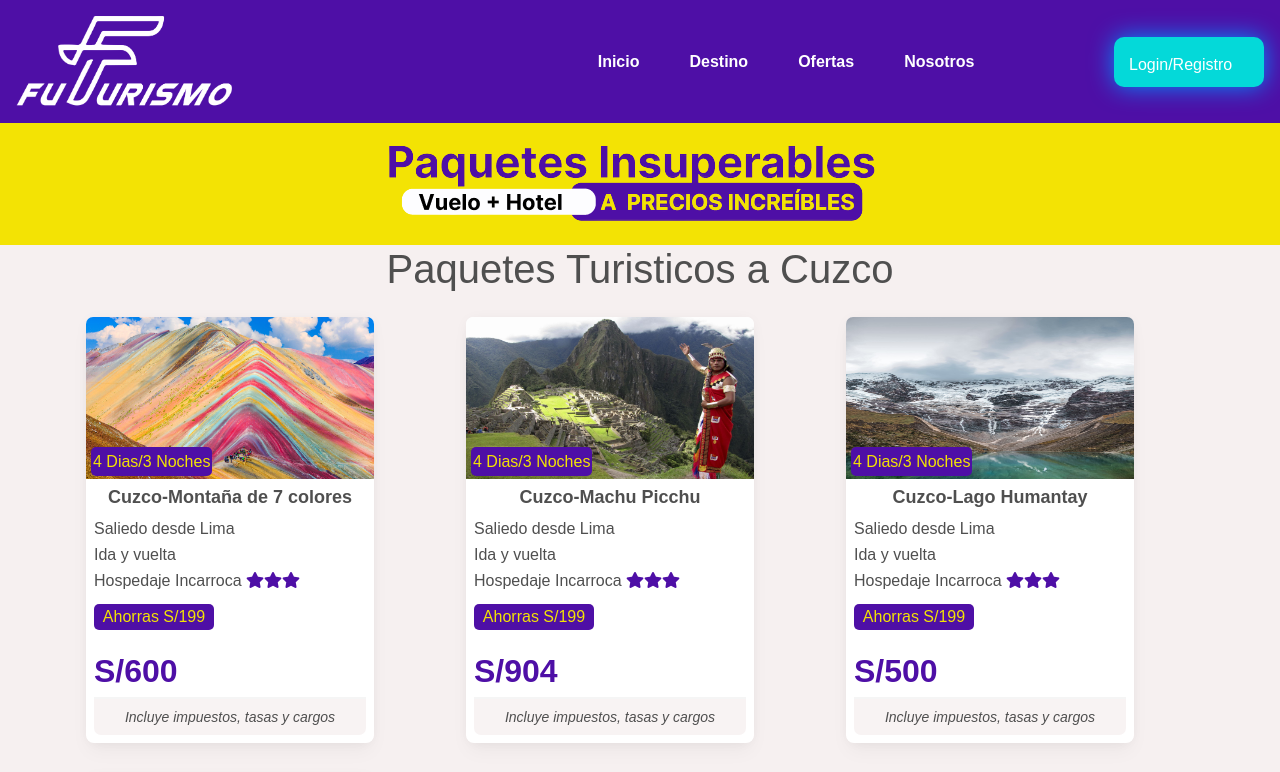
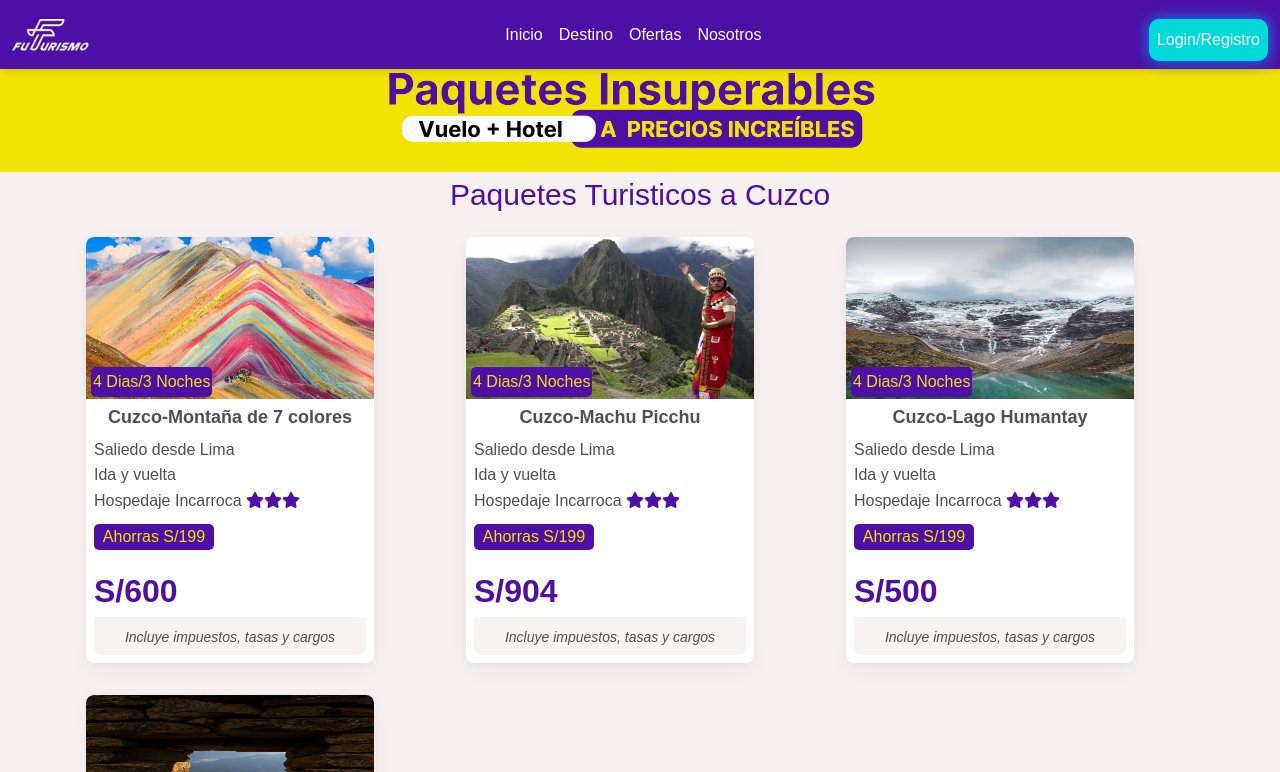
Before and after one commit to Kodoku-Shinku/bootstrap5.1.3, a website: page ofertas.html in a window 1280 px wide. Shown: the top 772 px of the page. Drawn offline with nearby package versions, Linux system fonts and the light colour scheme; files whose address does not match are found by name; a web font is replaced by a local one.

Commit message:
se corrige navbar y se agrega hover a imagenes y menu

```diff
--- a/css/ofertas.css
+++ b/css/ofertas.css
@@ -13,57 +13,17 @@ body {
 }
 
 /*Navbar*/
-header {
-    padding: 1em;
-    display: flex;
-    width: 100%;
-    height: 20%;
-    background: #4E0FA6;
+
+.nav-color {
+    background: #4e0fa6;
 }
 
-.logo {
-    width: 70%;
+.menu-hover {
+    color: #ffffff;
 }
 
-.logo img {
-    width: 50%;
-
-}
-
-header nav {
-    width: 100%;
-    display: flex;
-    align-items: center;
-    justify-content: center;
-}
-
-header nav ul {
-    display: flex;
-    justify-content: center;
-    align-items: flex-start;
-    width: 100%;
-    overflow: hidden;
-    list-style-type: none;
-    margin: 0;
-    padding: 0;
-}
-
-header nav ul li {
-    float: right;
-    display: inline;
-    margin-right: 10px;
-}
-
-header nav ul li a {
-    text-decoration: none;
-    padding: 15px 20px;
-    font-weight: bold;
-    color: #ffffff;
-
-}
-
-header nav ul li a:hover {
-    color: #04D9D9;
+.menu-hover:hover {
+    color: #F3E304;
 
 }
 
@@ -73,16 +33,13 @@ header nav ul li a:hover {
     display: flex;
     justify-content: center;
     align-items: flex-end;
-    margin-bottom: 20px;
+    padding-top: 10px;
 }
 
 .shadow__btn {
-    display: felx;
-    width: 150px;
-    height: 50px;
     font-weight: 500;
     border-radius: 10px;
-    padding: 15px 15px;
+    padding: 8px 8px;
     background-color: #04D9D9;
     color: #ffffff;
     text-decoration: none;
@@ -90,14 +47,14 @@ header nav ul li a:hover {
 
 .shadow__btn {
     background: #04D9D9;
-    box-shadow: 0 0 25px rgb(0, 140, 255);
+    box-shadow: 0 0 15px rgb(0, 140, 255);
 }
 
 .shadow__btn:hover {
     box-shadow: 0 0 5px #04D9D9,
-        0 0 25px #04D9D9,
-        0 0 50px #04D9D9,
-        0 0 100px #04D9D9;
+        0 0 8px #04D9D9,
+        0 0 10px #04D9D9,
+        0 0 15px #04D9D9;
 }
 
 /*Paquetes Insuperables*/
@@ -107,6 +64,13 @@ header nav ul li a:hover {
     background-color: #F3E304;
     background-repeat: no-repeat;
     background-attachment: fixed;
+    padding-top: 50px;
+}
+
+h1 {
+    color: #4e0fa6;
+    font-size: 30px;
+    padding-top: 5px;
 }
 
 /*Cards*/
@@ -156,9 +120,10 @@ img {
     height: 162px;
 }
 
-.image img:hover {
-    animation: pulse 0.5s;
+.hide-overflow {
+    overflow: hidden;
 }
+
 
 .caption {
     position: absolute;
--- a/ofertas.html
+++ b/ofertas.html
@@ -29,36 +29,50 @@
 
 <body>
     <header>
-        <div class="logo">
-            <img src="img/logo_blanco.png" alt="logo">
-        </div>
-        <nav>
-            <ul>
-                <li><a href="index.html">Inicio</a></li>
-                <li><a href="destinos.html">Destino</a></li>
-                <li><a href="#">Ofertas</a></li>
-                <li><a href="nosotros.html">Nosotros</a></li>
-            </ul>
+        <nav class="navbar fixed-top navbar-expand-md nav-color">
+            <div class="container-fluid">
+                <a class="navbar-brand" href="#"><img src="img/logo_blanco_2.png" alt="logo"></a>
+                <button class="navbar-toggler" type="button" data-mdb-toggle="collapse"
+                    data-mdb-target="#navbarTogglerDemo02" aria-controls="navbarTogglerDemo02" aria-expanded="false"
+                    aria-label="Toggle navigation">
+                    <i class="fas fa-bars"></i>
+                </button>
+                <div class="collapse navbar-collapse" id="navbarTogglerDemo02">
+                    <div class="col-md-4"></div>
+                    <ul class="navbar-nav me-auto mb-2 mb-lg-0">
+                        <li class="nav-item">
+                            <a class="nav-link menu-hover" href="index.html">Inicio</a>
+                        </li>
+                        <li class="nav-item">
+                            <a class="nav-link menu-hover" href="destinos.html">Destino</a>
+                        </li>
+                        <li class="nav-item">
+                            <a class="nav-link menu-hover" aria-current="page">Ofertas</a>
+                        </li>
+                        <li class="nav-item">
+                            <a class="nav-link menu-hover" href="nosotros.html">Nosotros</a>
+                        </li>
+                    </ul>
+                    <form class="d-flex input-group w-auto">
+                        <div class="boton">
+                            <a class="shadow__btn" href="login.html" target="_blank">
+                                Login/Registro
+                            </a>
+                        </div>
+                    </form>
+                </div>
+            </div>
         </nav>
-        <div class="boton">
-            <a class="shadow__btn" href="login.html" target="_blank">
-                Login/Registro
-            </a>
-        </div>
-
     </header>
-
-
-
     <div class="tittle text-center ofertas">
-        <img src="img/paquetes.png" alt="">
+        <img src="img/paquetes.png" class="img-fluid" alt="paquetes">
     </div>
 
     <div class="container text-center  ">
         <h1>Paquetes Turisticos a Cuzco</h1>
         <div class="row cols-4 ">
             <div class="col p-3">
-                <div data-aos="zoom-in-up" class="card" style="width: 18rem;">
+                <div data-aos="zoom-in-up" class="card hover-zoom hide-overflow" style="width: 18rem;">
                     <img src="img/7_colores.jpg" class="card-img-top image" alt="Imagen_7 colores">
                     <p class="caption">4 Dias/3 Noches</p>
                     <div class="card-body p-2">
@@ -80,8 +94,8 @@
                 </div>
             </div>
             <div class="col p-3 ">
-                <div data-aos="zoom-in-up" class="card " style="width: 18rem;">
-                    <img src="img/machu_picchu.jpg" class="card-img-top " alt="Imagen_MachuPicchu">
+                <div data-aos="zoom-in-up" class="card hover-zoom hide-overflow" style="width: 18rem;">
+                    <img src="img/machu_picchu.jpg" class="card-img-top" alt="Imagen_MachuPicchu">
                     <p class="caption">4 Dias/3 Noches</p>
                     <div class="card-body p-2">
                         <h2 class="display-6 place p-0">Cuzco-Machu Picchu</h2>
@@ -103,7 +117,7 @@
             </div>
 
             <div class="col p-3">
-                <div data-aos="zoom-in-up" class="card" style="width: 18rem;">
+                <div data-aos="zoom-in-up" class="card hover-zoom hide-overflow" style="width: 18rem;">
                     <img src="img/lago-humantay.jpeg" class="card-img-top" alt="Imagen_7 colores">
                     <p class="caption">4 Dias/3 Noches</p>
                     <div class="card-body p-2">
@@ -127,7 +141,7 @@
 
 
             <div class="col p-3">
-                <div data-aos="zoom-in-up" class="card" style="width: 18rem;">
+                <div data-aos="zoom-in-up" class="card hover-zoom hide-overflow" style="width: 18rem;">
                     <img src="img/Ollantaytambo.jpeg" class="card-img-top" alt="Imagen_7 colores">
                     <p class="caption">4 Dias/3 Noches</p>
                     <div class="card-body p-2">
@@ -157,7 +171,7 @@
         <h1>Paquetes Turisticos a Paracas</h1>
         <div class="row cols-4  ">
             <div class="col p-3">
-                <div data-aos="zoom-in-up" class="card" style="width: 18rem;">
+                <div data-aos="zoom-in-up" class="card hover-zoom hide-overflow" style="width: 18rem;">
                     <img src="img/ballestas.jpg" class="card-img-top" alt="Imagen_7 colores">
                     <p class="caption">4 Dias/3 Noches</p>
                     <div class="card-body p-2">
@@ -179,7 +193,7 @@
                 </div>
             </div>
             <div class="col p-3">
-                <div data-aos="zoom-in-up" class="card" style="width: 18rem;">
+                <div data-aos="zoom-in-up" class="card hover-zoom hide-overflow" style="width: 18rem;">
                     <img src="img/huacachina.png" class="card-img-top" alt="Imagen_7 colores">
                     <p class="caption">4 Dias/3 Noches</p>
                     <div class="card-body p-2">
@@ -202,7 +216,7 @@
             </div>
 
             <div class="col p-3">
-                <div data-aos="zoom-in-up" class="card" style="width: 18rem;">
+                <div data-aos="zoom-in-up" class="card hover-zoom hide-overflow" style="width: 18rem;">
                     <img src="img/colina-verde-aventura.jpeg" class="card-img-top" alt="Imagen_7 colores">
                     <p class="caption">4 Dias/3 Noches</p>
                     <div class="card-body p-2">
@@ -226,7 +240,7 @@
 
 
             <div class="col p-3">
-                <div data-aos="zoom-in-up" class="card" style="width: 18rem;">
+                <div data-aos="zoom-in-up" class="card hover-zoom hide-overflow" style="width: 18rem;">
                     <img src="img/Lineas_Nazca.jpeg" class="card-img-top" alt="Imagen_7 colores">
                     <p class="caption">4 Dias/3 Noches</p>
                     <div class="card-body p-2">
```
Also changed, not shown: img/logo_blanco_2.png (added).
